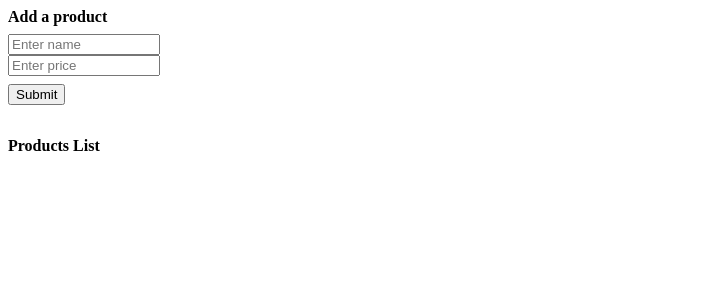
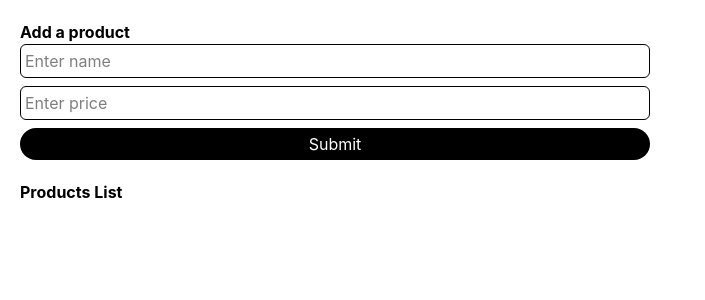
Before and after one commit to Gemyl/dotnet-minimal-web-api, an Angular app in the folder angular-dashboard/: page / in a window 1280 px wide. Shown: the top 300 px of the page, without its empty margins (0-705 px from the left). Built offline with nearby package versions, Linux system fonts and the light colour scheme; no server answers.

Commit message:
adds tailwind css to angular project

```diff
--- a/angular-dashboard/package.json
+++ b/angular-dashboard/package.json
@@ -20,8 +20,11 @@
     "@angular/platform-server": "^21.2.0",
     "@angular/router": "^21.2.0",
     "@angular/ssr": "^21.2.1",
+    "@tailwindcss/postcss": "^4.3.3",
     "express": "^5.1.0",
+    "postcss": "^8.5.28",
     "rxjs": "~7.8.0",
+    "tailwindcss": "^4.3.3",
     "tslib": "^2.3.0"
   },
   "devDependencies": {
--- a/angular-dashboard/src/app/components/products/products.css
+++ b/angular-dashboard/src/app/components/products/products.css
@@ -0,0 +1,5 @@
+.product-item {
+    border-color: black;
+    border-radius: 25px;
+    background-color: white;
+}
--- a/angular-dashboard/src/app/components/products/products.html
+++ b/angular-dashboard/src/app/components/products/products.html
@@ -1,15 +1,21 @@
-<div style="display: flex; flex-direction: column; width: 10rem;">
+<div class="flex flex-col justify-between gap-y-5 ml-5 mt-5">
+    <div>
         <span><strong>Add a product</strong></span>
-    <div style="display: flex; flex-direction: column; width: 20rem; justify-content: center; align-items: start; margin: .5rem 0 2rem 0;">
-        <input type="text" placeholder="Enter name" [formField]="loginForm.name" style="width: 45%;"/>
-        <input type="number" placeholder="Enter price" [formField]="loginForm.price" style="width: 45%;"/>
-        <button type="button" (click)="onFormSubmit($event)" style="margin-top: .5rem;">Submit</button>
+        <div class="flex flex-col justify-between items-start gap-y-2 w-[50%]">
+            <input type="text" placeholder="Enter name" [formField]="loginForm.name" class="border border-black p-1 rounded-md w-full"/>
+            <input type="number" placeholder="Enter price" [formField]="loginForm.price" class="border border-black p-1 rounded-md w-full"/>
+            <button class="bg-black rounded-full text-white cursor-pointer w-full py-1" type="button" (click)="onFormSubmit($event)">Submit</button>
         </div>
+    </div>
+    <div class="flex flex-col w-full items-start">
         <span><strong>Products List</strong></span>
+        <div class="flex flex-col justify-between gap-y-2">
             @for(item of products(); track item.id){
-        <div style="display: flex; flex-direction: row; justify-content: space-between; width: 10rem;">
+                <div class="flex flex-row justify-between w-40 border border-black rounded-full px-2 py-1">
                     <p>{{item.name}}</p>
                     <p>${{item.price}}</p>
                 </div>
             }
         </div>
+    </div>
+</div>
--- a/angular-dashboard/src/styles.css
+++ b/angular-dashboard/src/styles.css
@@ -1 +1,2 @@
 /* You can add global styles to this file, and also import other style files */
+@import "tailwindcss";
```
Also changed, not shown: angular-dashboard/.postcssrc.json (added), 1 other file (tests, documents, lock files or other folders). Lines whose indentation alone changed are shown as unchanged.
